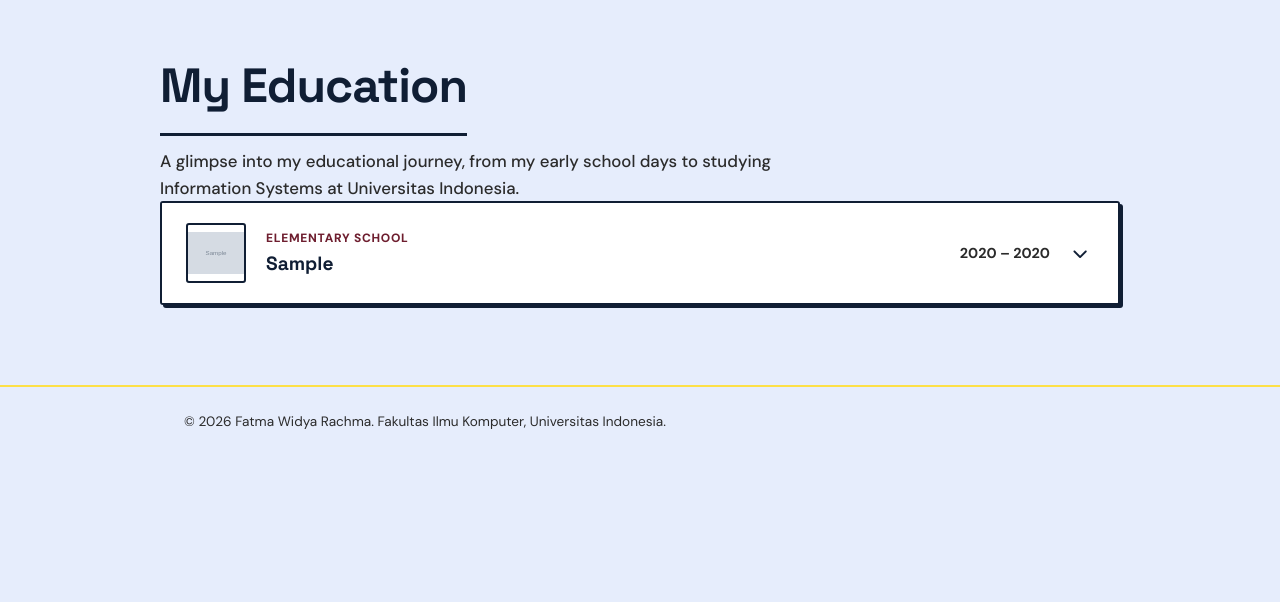
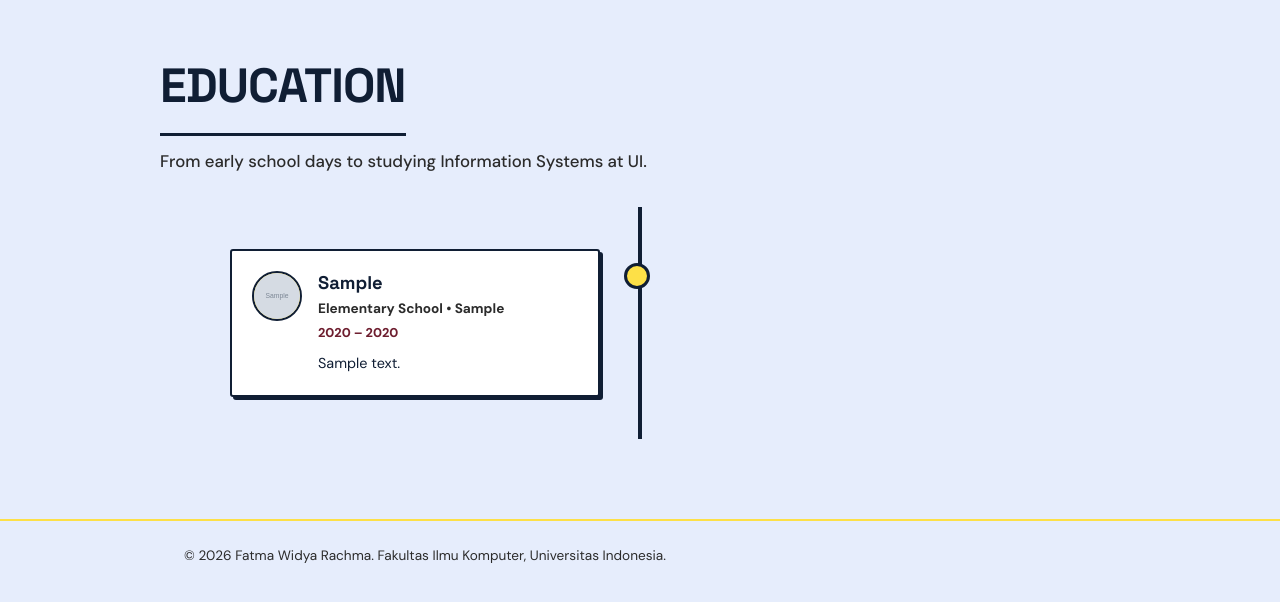
Before and after one commit to fatmawidya/myportofolio, a Django app: page /education/ in a window 1280 px wide. Shown: the part 94-696 px from the top of the page. Run offline with Django 5.2, Linux system fonts and the light colour scheme; tables that the repository leaves empty hold one stand-in row (values such as "Sample post"); grey boxes marked "Sample" are stand-in pictures.

Commit message:
add -ADD- fitur

```diff
--- a/main/urls.py
+++ b/main/urls.py
@@ -1,6 +1,6 @@
 from django.urls import path
 
-from main.views import show_education, show_main, show_experience, create_experience, get_experience_json, get_experience_xml, delete_experience
+from main.views import show_education, show_main, show_experience, create_experience, get_experience_json, get_experience_xml, delete_experience, edit_experience
 
 app_name = "main"
 
@@ -16,4 +16,7 @@ urlpatterns = [
 
     # Delete Endpoint
     path('experience/<uuid:id>/delete/', delete_experience, name='delete_experience'),
+
+    # edit
+    path('experience/<uuid:id>/edit/', edit_experience, name='edit_experience'),
 ]
--- a/main/views.py
+++ b/main/views.py
@@ -76,3 +76,22 @@ def delete_experience(request, id):
         messages.success(request, "Experience deleted successfully!")
         return redirect("main:show_experience")
     return redirect("main:show_experience")
+
+def edit_experience(request, id):
+    # Ambil data pengalaman berdasarkan ID
+    experience = get_object_or_404(Experience, pk=id)
+
+    # Masukkan instance pengalaman ke dalam form
+    form = ExperienceForm(request.POST or None, instance=experience)
+
+    if request.method == "POST" and form.is_valid():
+        form.save()
+        messages.success(request, "Experience successfully updated!")
+        return redirect('main:show_experience')
+
+    context = {
+        'form': form,
+        'name': 'Fatma Widya Rachma',
+        'experience': experience,
+    }
+    return render(request, "edit_experience.html", context)
--- a/static/css/style.css
+++ b/static/css/style.css
@@ -709,6 +709,149 @@ summary.accordion-header::marker { display: none; }
     gap: 1rem;
 }
 
+/* ==========================================
+   EDUCATION TIMELINE SECTION (ZIG-ZAG)
+   ========================================== */
+
+/* timeline education */
+.timeline-container {
+    position: relative;
+    max-width: 900px;
+    margin: 2rem auto 0;
+    padding: 2rem 0;
+}
+
+.timeline-container::after {
+    content: '';
+    position: absolute;
+    width: 4px;
+    background-color: var(--ink);
+    top: 0;
+    bottom: 0;
+    left: 50%;
+    margin-left: -2px;
+}
+
+.timeline-item {
+    padding: 10px 40px;
+    position: relative;
+    background-color: inherit;
+    width: 50%;
+}
+
+.timeline-item.left {
+    left: 0;
+}
+
+.timeline-item.right {
+    left: 50%;
+}
+
+.timeline-item::after {
+    content: '';
+    position: absolute;
+    width: 20px;
+    height: 20px;
+    right: -10px;
+    background-color: var(--accent-yellow);
+    border: 3px solid var(--ink);
+    top: 24px;
+    border-radius: 50%;
+    z-index: 10;
+}
+
+.timeline-item.right::after {
+    left: -10px;
+}
+
+.timeline-card {
+    background-color: #ffffff;
+    border: 2.5px solid var(--ink);
+    border-radius: var(--radius);
+    padding: 1.25rem;
+    box-shadow: 3px 3px 0px var(--ink);
+    cursor: pointer;
+    transition: transform 0.2s ease, box-shadow 0.2s ease;
+    display: flex;
+    gap: 1rem;
+    align-items: flex-start;
+}
+
+.timeline-card:hover {
+    transform: translateY(-2px);
+    box-shadow: 5px 5px 0px var(--ink);
+}
+
+/* efek bercahaya pas diklik */
+.timeline-card.active {
+    box-shadow: 0 0 20px rgba(253, 224, 71, 0.9), 4px 4px 0px var(--ink) !important;
+    border-color: var(--ink) !important;
+    background-color: #fffdf0;
+    transform: scale(1.02);
+}
+
+.timeline-logo {
+    width: 50px;
+    height: 50px;
+    min-width: 50px;
+    border-radius: 50%;
+    border: 2.5px solid var(--ink);
+    background-color: var(--accent-yellow);
+    overflow: hidden;
+    display: flex;
+    align-items: center;
+    justify-content: center;
+    font-weight: 800;
+    font-size: 1.2rem;
+    color: var(--ink);
+    flex-shrink: 0;
+}
+
+.timeline-logo img {
+    width: 100%;
+    height: 100%;
+    object-fit: cover;
+}
+
+.timeline-content {
+    flex: 1;
+}
+
+.timeline-title {
+    font-size: 1.15rem;
+    font-weight: 800;
+    color: var(--ink);
+    line-height: 1.3;
+}
+
+.timeline-subtitle {
+    font-size: 0.85rem;
+    font-weight: 700;
+    color: var(--text-muted);
+    margin-top: 0.2rem;
+}
+
+.timeline-date {
+    font-size: 0.8rem;
+    font-weight: 800;
+    color: var(--accent-dark);
+    margin-top: 0.25rem;
+    margin-bottom: 0.5rem;
+}
+
+.timeline-desc {
+    font-size: 0.9rem;
+    color: var(--ink);
+    line-height: 1.6;
+}
+
+.accordion-actions {
+    margin-top: 1rem;
+    display: flex;
+    justify-content: flex-end;
+    gap: 0.75rem;
+}
+
 
 /* ==========================================
    PENYESUAIAN TAMPILAN HANDPHONE (RESPONSIVE)
--- a/templates/educational.html
+++ b/templates/educational.html
@@ -2,43 +2,39 @@
     {% block content %}
     <main>
         <section class="accordion-section container" id="education">
-            <h1 class="section-title">My Education</h1>
+            <h1 class="section-title">EDUCATION</h1>
             <p class="section-subtitle">
-                A glimpse into my educational journey, from my early school days to studying Information Systems at Universitas Indonesia.
+                From early school days to studying Information Systems at UI.
             </p>
 
-            <div class="accordion-list">
+            <div class="timeline-container">
                 {% for edu in education_list %}
-                    <details class="accordion-card" name="education">
-                        <summary class="accordion-header">
-                            <div class="accordion-left">
+                    <div class="timeline-item {% if forloop.counter0|divisibleby:2 %}left{% else %}right{% endif %}">
+
+                    <div class="timeline-card" onclick="toggleGlow(this)">
+                        <div class="timeline-logo">
                             {% if edu.thumbnail %}
-                                    <img src="{{ edu.thumbnail }}" alt="{{ edu.title }}" class="accordion-thumb-small">
+                                <img src="{{ edu.thumbnail }}" alt="{{ edu.institution }}">
+                            {% else %}
+                                <span>{{ edu.institution|slice:":1" }}</span>
                             {% endif %}
-                                <div class="accordion-info">
-                                    <span class="accordion-tag">{{ edu.get_degree_display }}</span>
-                                    <h3 class="accordion-role">{{ edu.institution }}</h3>
+                        </div>
+
+                        <div class="timeline-content">
+                            <h3 class="timeline-title">{{ edu.institution }}</h3>
+                            <p class="timeline-subtitle">
+                                {{ edu.get_degree_display }}{% if edu.field_of_study %} &bull; {{ edu.field_of_study }}{% endif %}
+                            </p>
+                            <p class="timeline-date">
+                                {{ edu.start_year }} &ndash; {% if edu.end_year %}{{ edu.end_year }}{% else %}Present{% endif %}
+                            </p>
+                            {% if edu.description %}
+                                <p class="timeline-desc" style="white-space: pre-line;">{{ edu.description }}</p>
+                            {% endif %}
                         </div>
                     </div>
-                            <div class="accordion-right">
-                                <span class="accordion-date">
-                                    {{ edu.start_year }} &ndash; {% if edu.end_year %}{{ edu.end_year }}{% else %}Present{% endif %}
-                                </span>
-                                <div class="accordion-icon">
-                                    <i class="fa-solid fa-chevron-down"></i>
+
                 </div>
-                            </div>
-                        </summary>
-                        <div class="accordion-content">
-                            {% if edu.field_of_study %}
-                                <p class="accordion-major"><strong>Field of Study:</strong> {{ edu.field_of_study }}</p>
-                            {% endif %}
-
-                            {% if edu.description %}
-                                <p class="accordion-description" style="white-space: pre-line;">{{ edu.description }}</p>
-                            {% endif %}
-                        </div>
-                    </details>
             {% empty %}
                 <p class="empty-state">
                     No education has been added yet.
@@ -47,4 +43,13 @@
         </div>
     </section>
 </main>
+
+<script>
+    function toggleGlow(card) {
+        document.querySelectorAll('.timeline-card').forEach(c => {
+            if (c !== card) c.classList.remove('active');
+        });
+        card.classList.toggle('active');
+    }
+</script>
     {% endblock content %}
```
Also changed, not shown: other parts of static/css/style.css (+63 -8 lines), main/forms.py (+28 -2 lines), templates/components/edit_experience.html (added, +30 -0 lines), templates/experience.html (+8 -4 lines). Lines whose indentation alone changed are shown as unchanged.
